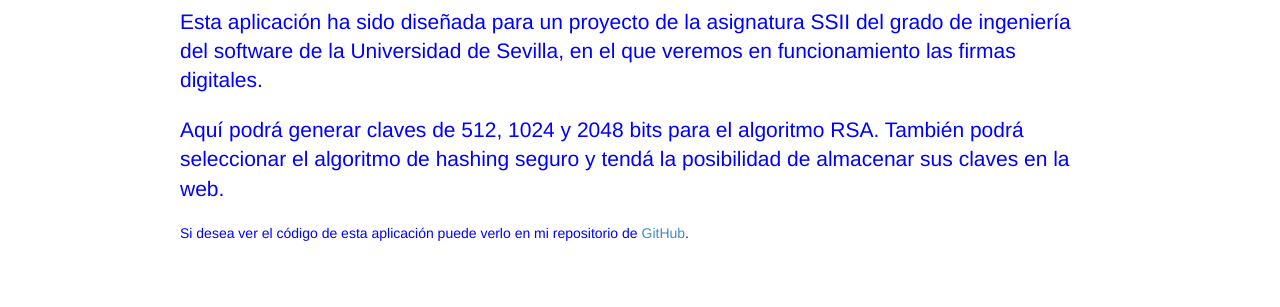
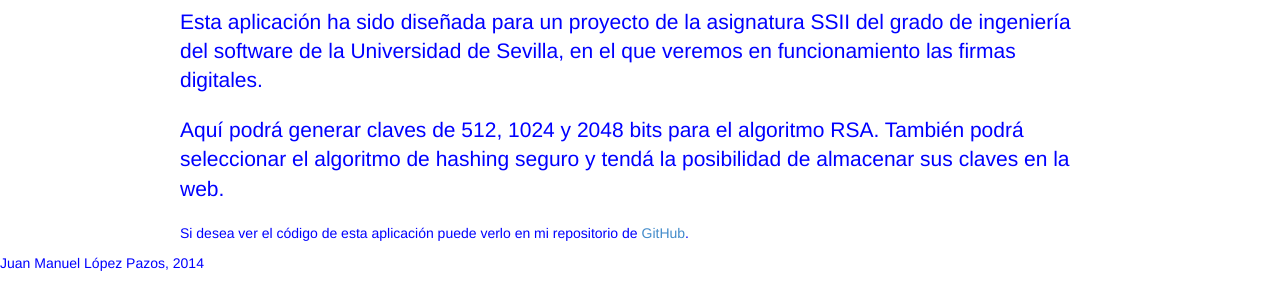
Before and after one commit to jualoppaz/psi7, a website: page public/index.html in a window 1280 px wide. Shown: the part 163-470 px from the top of the page. Drawn offline with Linux system fonts and the light colour scheme; files that its build step writes are made by us from their sources.

Commit message:
Anadido mi nombre en la pagina principal

```diff
--- a/public/index.html
+++ b/public/index.html
@@ -45,4 +45,7 @@
             </div>
         </div>
     </body>
+    <footer>
+        <p>Juan Manuel L&oacute;pez Pazos, 2014</p>
+    </footer>
 </html>
```
